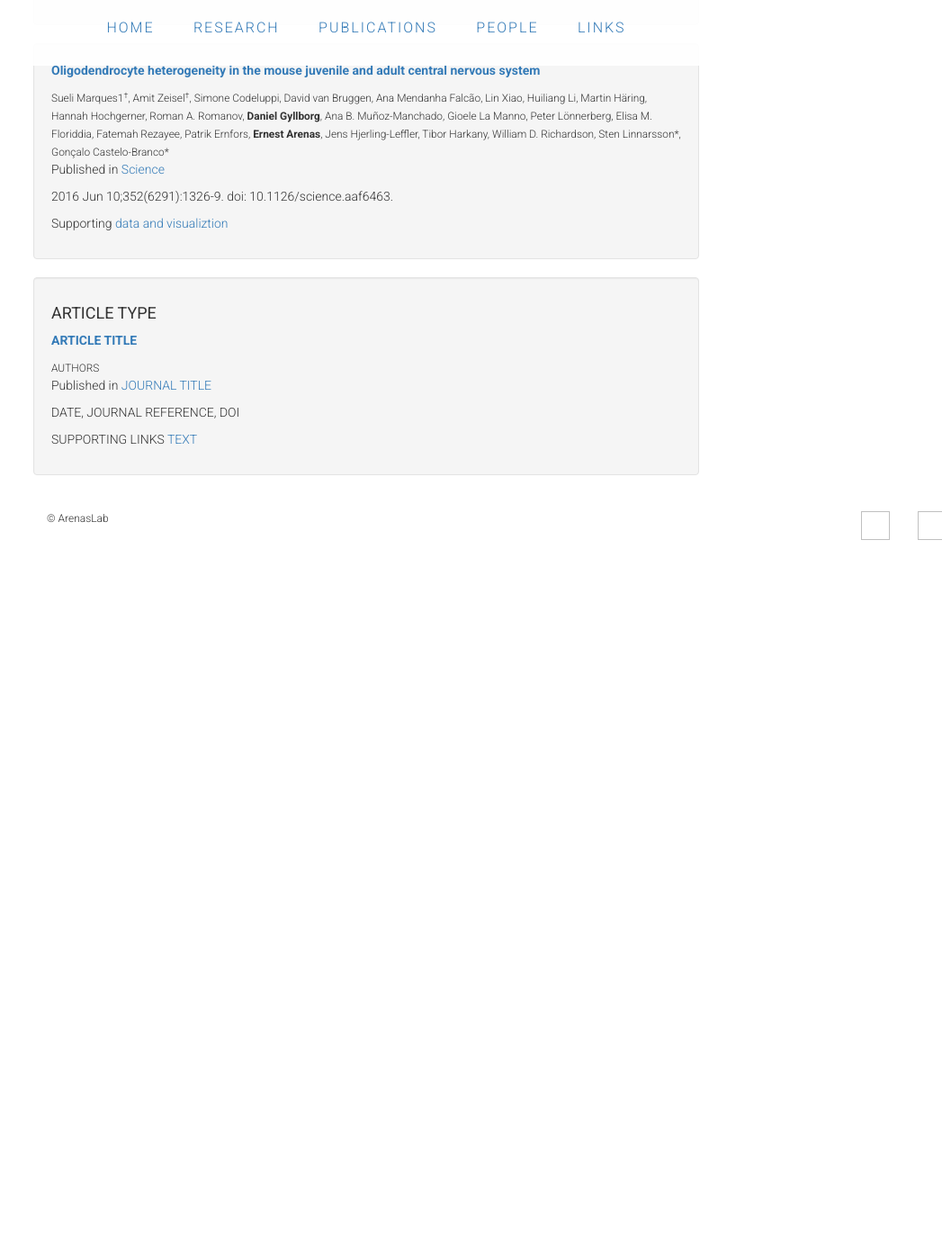
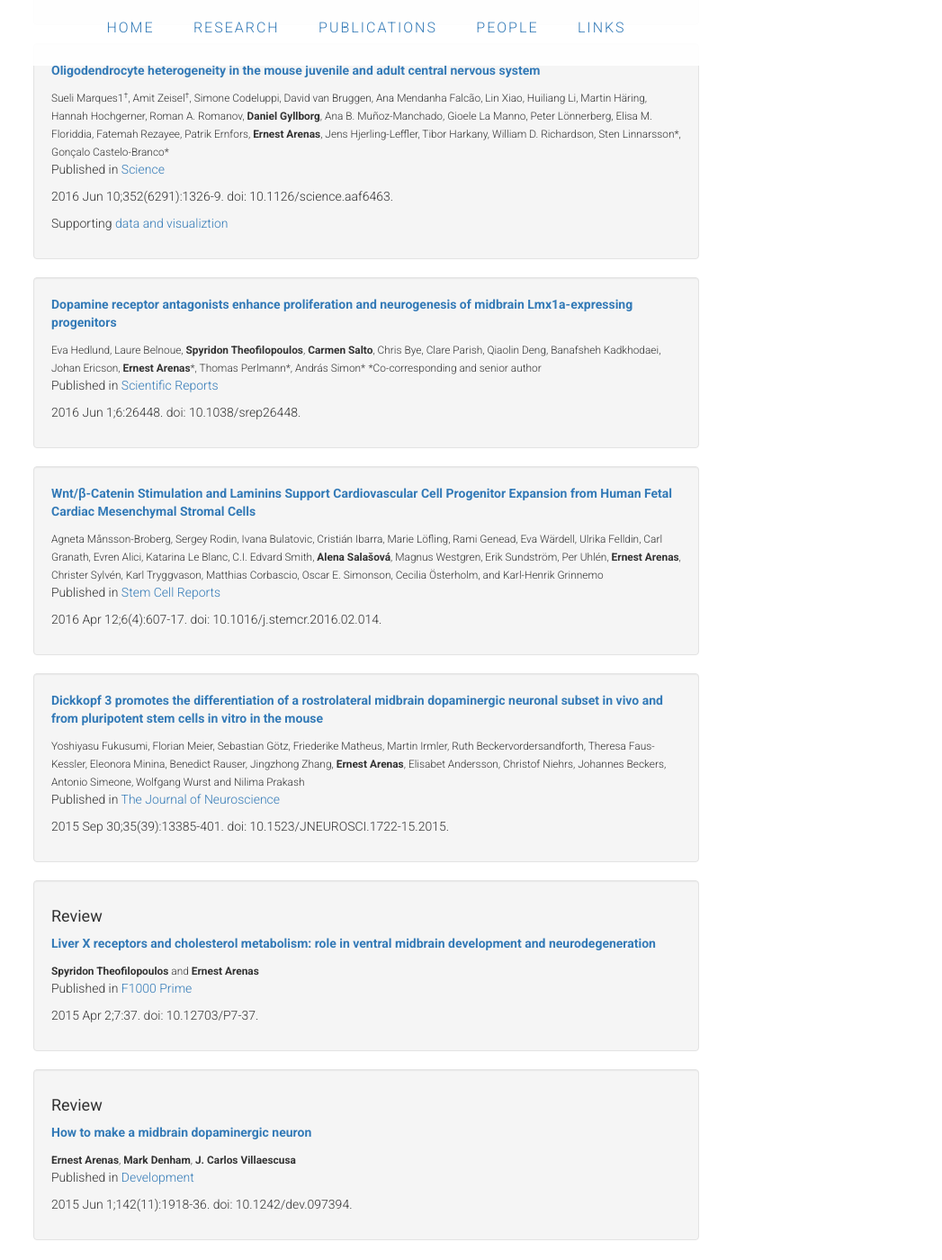
Before and after one commit to ArenasLab/arenaslab.github.io, a Jekyll site: the page publications/index.html, which Jekyll copies as it is, in a window 1280 px wide and 1400 px high, scrolled down 924 px. Shown: the whole window at 90% size, without its empty margins (233-1280 px from the left). Built offline with Jekyll 4.4.1, drawn with Linux system fonts in a browser that asks for light colours; before the commit the page ends 1554 px from its top, so only the background shows below that.

Commit message:
Update index.html

```diff
--- a/publications/index.html
+++ b/publications/index.html
@@ -141,20 +141,103 @@
             <div class="well">
               <li class="media">
                 <div class="media-body">
-                  <h4>ARTICLE TYPE</h4>
                   <strong class="media-heading">
-                    <a href="LINK TO WEBPAGE">ARTICLE TITLE</a>
+                    <a href="http://www.nature.com/articles/srep26448">Dopamine receptor antagonists enhance proliferation and neurogenesis of midbrain Lmx1a-expressing progenitors</a>
                   </strong>
                     <p></p>
-                  <small>AUTHORS</small>
+                  <small>Eva Hedlund, Laure Belnoue, <b>Spyridon Theofilopoulos</b>, <b>Carmen Salto</b>, Chris Bye, Clare Parish, Qiaolin Deng, Banafsheh Kadkhodaei, Johan Ericson, <b>Ernest Arenas</b>*, Thomas Perlmann*, András Simon*</small>
+                  <small>*Co-corresponding and senior author</small>
+                  <p>
+                    Published in <a href="http://www.nature.com/articles/srep26448">Scientific Reports</a>
+                  </p>
+                  <p>
+                    2016 Jun 1;6:26448. doi: 10.1038/srep26448.
+                  </p>
+
+                </div>
+              </li>
+            </div>
+
+            <div class="well">
+              <li class="media">
+                <div class="media-body">
+
+                  <strong class="media-heading">
+                    <a href="http://www.sciencedirect.com/science/article/pii/S2213671116000655">Wnt/β-Catenin Stimulation and Laminins Support Cardiovascular Cell Progenitor Expansion from Human Fetal Cardiac Mesenchymal Stromal Cells</a>
+                  </strong>
+                    <p></p>
+                  <small>Agneta Månsson-Broberg, Sergey Rodin, Ivana Bulatovic, Cristián Ibarra, Marie Löfling, Rami Genead, Eva Wärdell, Ulrika Felldin, Carl Granath, Evren Alici, Katarina Le Blanc, C.I. Edvard Smith, <b>Alena Salašová</b>, Magnus Westgren, Erik Sundström, Per Uhlén, <b>Ernest Arenas</b>, Christer Sylvén, Karl Tryggvason, Matthias Corbascio, Oscar E. Simonson, Cecilia Österholm, and Karl-Henrik Grinnemo</small>
 
                   <p>
-                    Published in <a href="LINK TO WEBPAGE">JOURNAL TITLE</a>
+                    Published in <a href="http://www.sciencedirect.com/science/article/pii/S2213671116000655">Stem Cell Reports</a>
                   </p>
                   <p>
-                    DATE, JOURNAL REFERENCE, DOI
+                    2016 Apr 12;6(4):607-17. doi: 10.1016/j.stemcr.2016.02.014.
                   </p>
-                  <p>SUPPORTING LINKS <a href="LINK">TEXT</a></p>
+
+                </div>
+              </li>
+            </div>
+
+            <div class="well">
+              <li class="media">
+                <div class="media-body">
+
+                  <strong class="media-heading">
+                    <a href="http://www.jneurosci.org/content/35/39/13385.long">Dickkopf 3 promotes the differentiation of a rostrolateral midbrain dopaminergic neuronal subset in vivo and from pluripotent stem cells in vitro in the mouse</a>
+                  </strong>
+                    <p></p>
+                  <small>Yoshiyasu Fukusumi, Florian Meier, Sebastian Götz, Friederike Matheus, Martin Irmler, Ruth Beckervordersandforth, Theresa Faus-Kessler, Eleonora Minina, Benedict Rauser, Jingzhong Zhang, <b>Ernest Arenas</b>, Elisabet Andersson, Christof Niehrs, Johannes Beckers, Antonio Simeone, Wolfgang Wurst and Nilima Prakash</small>
+
+                  <p>
+                    Published in <a href="http://www.jneurosci.org/content/35/39/13385.long">The Journal of Neuroscience</a>
+                  </p>
+                  <p>
+                    2015 Sep 30;35(39):13385-401. doi: 10.1523/JNEUROSCI.1722-15.2015.
+                  </p>
+
+                </div>
+              </li>
+            </div>
+
+            <div class="well">
+              <li class="media">
+                <div class="media-body">
+                  <h4>Review</h4>
+                  <strong class="media-heading">
+                    <a href="http://f1000.com/prime/reports/pubmed/26097711">Liver X receptors and cholesterol metabolism: role in ventral midbrain development and neurodegeneration</a>
+                  </strong>
+                    <p></p>
+                  <small><b>Spyridon Theofilopoulos</b> and <b>Ernest Arenas</b></small>
+
+                  <p>
+                    Published in <a href="http://f1000.com/prime/reports/pubmed/26097711">F1000 Prime</a>
+                  </p>
+                  <p>
+                    2015 Apr 2;7:37. doi: 10.12703/P7-37.
+                  </p>
+
+                </div>
+              </li>
+            </div>
+
+            <div class="well">
+              <li class="media">
+                <div class="media-body">
+                  <h4>Review</h4>
+                  <strong class="media-heading">
+                    <a href="http://dev.biologists.org/content/142/11/1918.long">How to make a midbrain dopaminergic neuron</a>
+                  </strong>
+                    <p></p>
+                  <small><b>Ernest Arenas</b>, <b>Mark Denham</b>, <b>J. Carlos Villaescusa</b></small>
+
+                  <p>
+                    Published in <a href="http://dev.biologists.org/content/142/11/1918.long">Development</a>
+                  </p>
+                  <p>
+                    2015 Jun 1;142(11):1918-36. doi: 10.1242/dev.097394.
+                  </p>
+
                 </div>
               </li>
             </div>
```
